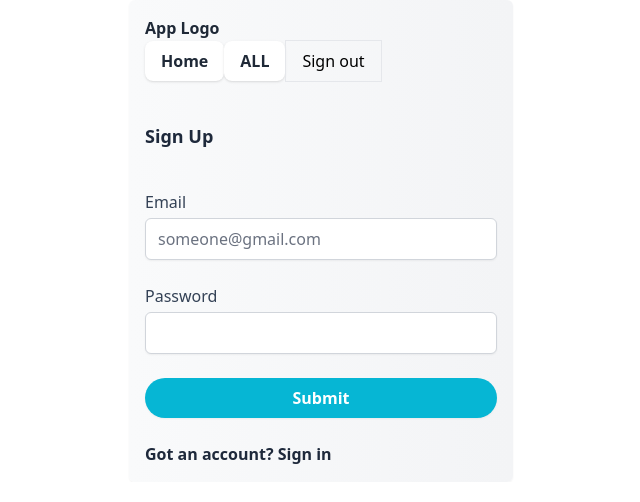
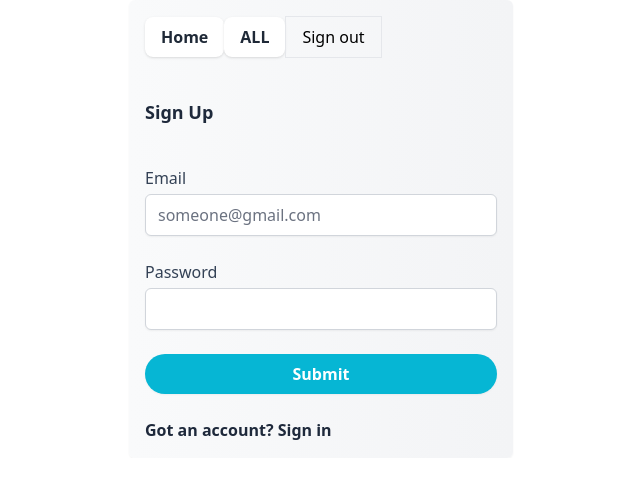
Before and after one commit to yang-smith/ask_your_bookmarks, a React (Vite) app: page / in a window 1280 px wide. Shown: the top 502 px of the page, without its empty margins (319-959 px from the left). Built offline with nearby package versions, Linux system fonts and the light colour scheme; no server answers.

Commit message:
delete logo

```diff
--- a/content-script/App.tsx
+++ b/content-script/App.tsx
@@ -117,7 +117,7 @@ const App = () => {
     // <div className='absolute top-0 left-0'>
     <div className='flex flex-col gap-4 p-4 shadow-sm bg-gradient-to-r from-gray-50 to-gray-100 w-96 rounded-md'>
       <div>
-        <div className="font-bold text-gray-800">App Logo</div>
+        {/* <div className="font-bold text-gray-800">App Logo</div> */}
         <button className="py-2 px-4 bg-white hover:bg-gray-100 text-gray-800 font-semibold rounded-lg shadow transition duration-300" onClick={() => setScreen(SCREEN.SEARCH)}>Home</button>
         {!uploadcheck && (
           <button className="py-2 px-4 bg-white hover:bg-gray-100 text-gray-800 font-semibold rounded-lg shadow transition duration-300" onClick={() => setScreen(SCREEN.UPLOAD)}>Upload</button>
```
